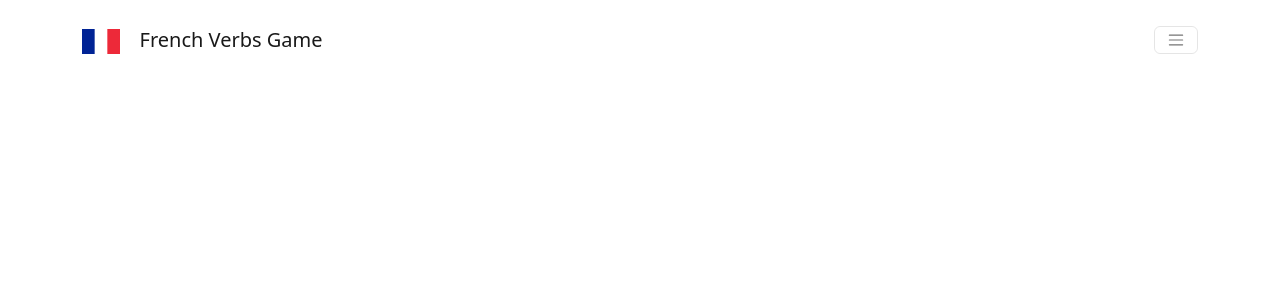
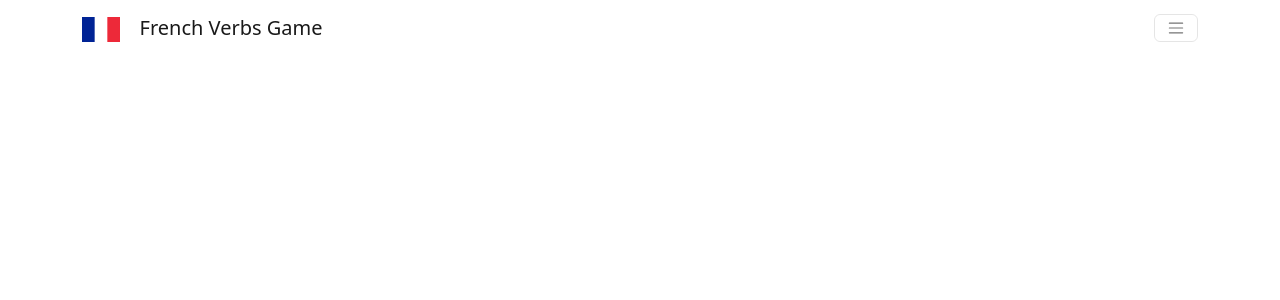
Before and after one commit to ryanMegarityART/french-verbs-game, a React (Vite) app in the folder frontend/: page / in a window 1280 px wide. Shown: the top 300 px of the page. Built offline with nearby package versions, Linux system fonts and the light colour scheme; sample sign-in values are in the browser's storage.

Commit message:
update styling

```diff
--- a/frontend/src/Root.tsx
+++ b/frontend/src/Root.tsx
@@ -27,7 +27,7 @@ export const Root = () => {
   }, [user]);
 
   return (
-    <div className="app">
+    <div>
       {user && <AppNavigation />}
       <Outlet context={[user, setUser]} />
     </div>
```
